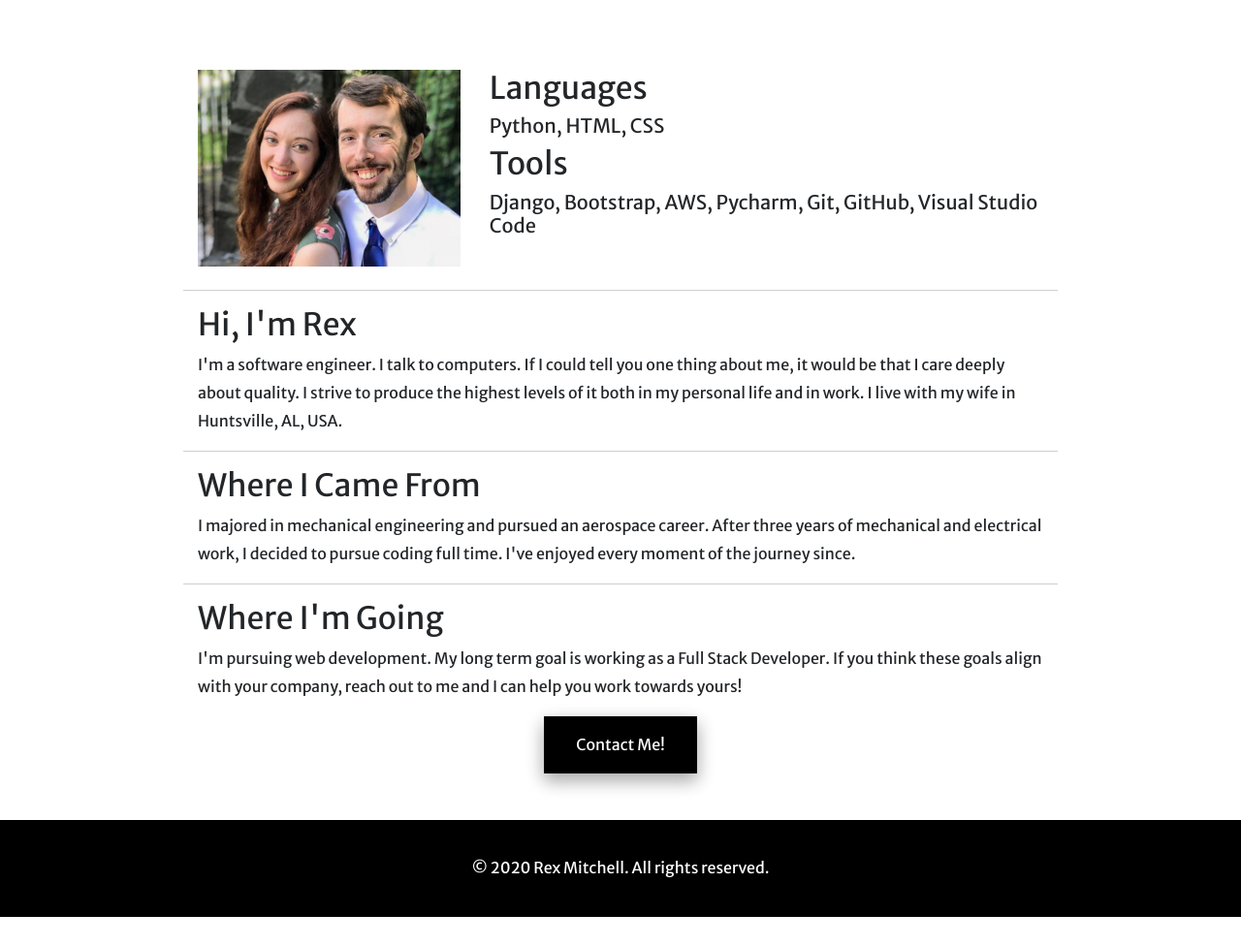
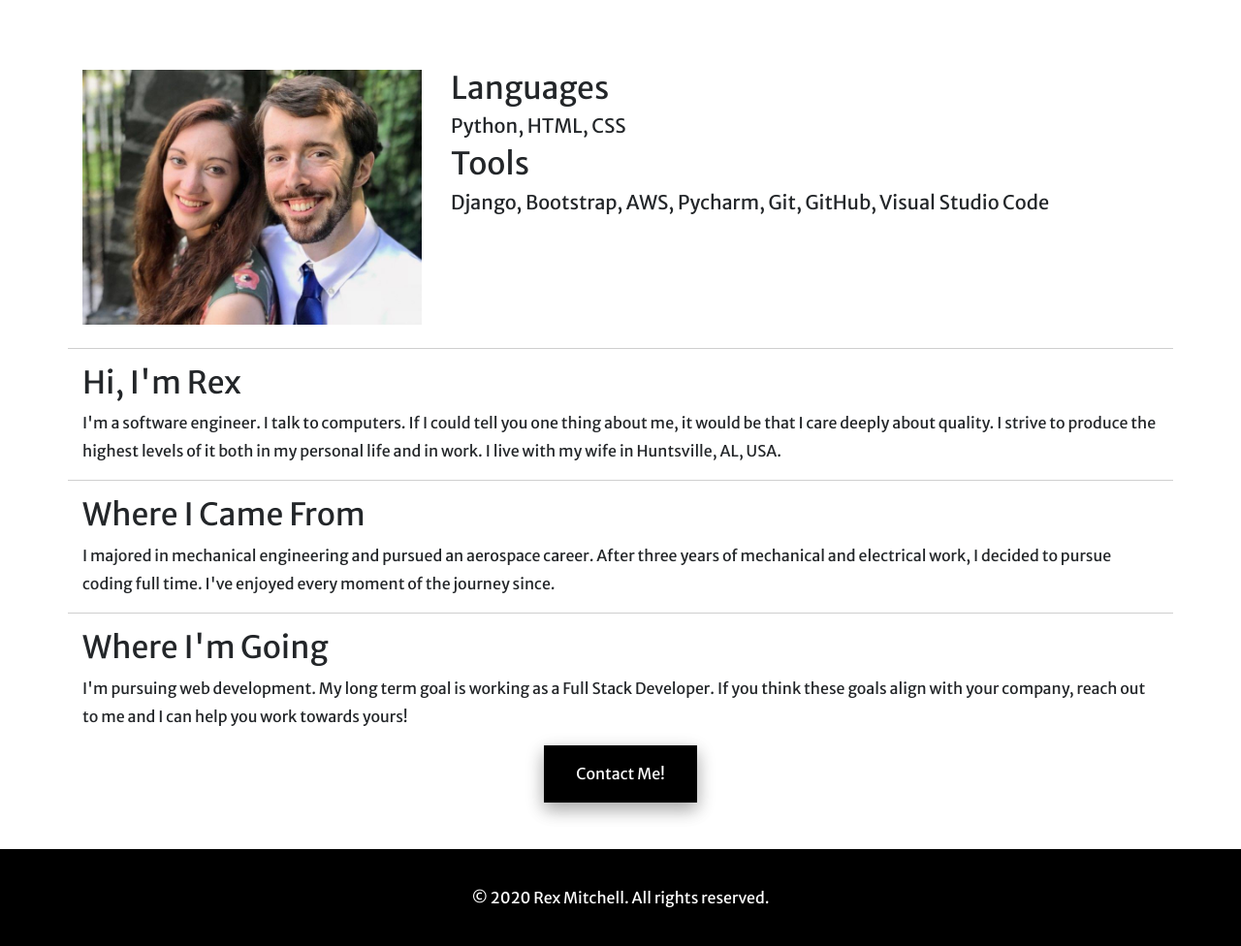
Before and after one commit to RHAM231/My-Django-Website, a Django app: page /about_me/ in a window 1280 px wide. Shown: the part 56-1032 px from the top of the page at 97% size. Before the commit the page ends 1002 px from the top, so only its background shows below. Run offline with Django 3.2, Linux system fonts and the light colour scheme; data comes from the database, SQL or seed files in the repository; tables that the repository leaves empty hold one stand-in row (values such as "Sample post"); some libraries are stand-ins or nearby versions.

Commit message:
Cleaning up comments in code.
Cleaned CSS stylesheet.
Changing indentation on the html to 2 spaces instead of 4

```diff
--- a/my_website/projects/static/projects/style.css
+++ b/my_website/projects/static/projects/style.css
@@ -230,86 +222,12 @@ a uniform hover color when pressed or clicked*/
 }
 
 /**************************************************************************/
-/*ABOUT ME*/
+/*LINK BUTTON, FORM SUBMIT BUTTON*/
 /**************************************************************************/
 
-/* .line-top{
-*//*    width: 1110px;*//*
-    height: 1px;
-    border-bottom: 1px solid black;
-    padding: 25px;
-    margin: 0 auto;
-}
-
-.line-bottom{
-*//*    width: 1110px;*//*
-    height: 1px;
-    border-top: 1px solid black;
-    padding: 25px;
-    margin: 0 auto;
-}*/
-
-@media(max-width:1199px){
-  .line-top, .line-bottom {
-      width: 950px;
-  }
-}
-
-@media(max-width:1023px){
-  .line-top, .line-bottom {
-      width: 900px;
-  }
-}
-
-@media(max-width:767px){
-  .line-top, .line-bottom {
-      width: 400px;
-  }
-}
-
-@media(max-width:479px){
-  .line-top, .line-bottom {
-      width: 340px;
-  }
-}
-
-.p-info {
-  line-height: 1pt;
-}
-
-.profile-img {
-  width: 80%;
-  border:2px;
-  border-color:black;
-  border-style:solid;
-}
-
-.card1 {
-  background:#495C6D;
-  height:480px;
-  width:330px;
-  padding: 25px;
-  margin: 0 auto;
-/*    position: absolute;
-    top: 50%;
-    left: 50%;
-    margin: -240px 0 0 -165px;*/
-}
-
-.card-border {
-  background:#A9AFB3;
-  height:530px;
-  width:380px;
-  margin:auto;
-  border:50px;
-  border-color:#1F85DE;
-}
-
-/**************************************************************************/
-/*LINK BUTTON*/
-/**************************************************************************/
-
-.link-btn {
+/*Sets default styling for all buttons that link to other pages on the
+site and for the contact form submit button.*/
+.link-btn, .frm-btn {
   background-color: #000000;
   border: none;
   color: #FFFFFF;
@@ -322,80 +240,14 @@ a uniform hover color when pressed or clicked*/
   box-shadow: 0 8px 16px 0 rgba(0,0,0,0.2), 0 6px 20px 0 rgba(0,0,0,0.19);
 }
 
-.link-btn:hover {
+/*Sets hover effects for the buttons*/
+.link-btn:hover, .frm-btn:hover {
   background-color: #9AC4E8;
   color: #FFFFFF;
   text-decoration: none;
 }
 
-/**************************************************************************/
-/*CONTACT ME BUTTON*/
-/**************************************************************************/
-
-/*.link-btn {
-  background-color: #000000; *//*#211F1F, #942113, #E7EAED*//*
-  border: none;
-  color: #FFFFFF;
-  padding: 15px 32px;
-  text-align: center;
-  text-decoration: none;
-  display: inline-block;
-  font-size: 16px;
-  width: 152px;
-  height: 55px;
-  box-shadow: 0 8px 16px 0 rgba(0,0,0,0.2), 0 6px 20px 0 rgba(0,0,0,0.19);
-}
-
-.link-btn:hover {
-  background-color: #9AC4E8; *//*#E7EAED, #E2A373*//*
-  color: #FFFFFF; *//*#cccccc, #FF9B3D*//*
-  text-decoration: none;
-  width: 165px;
-  height: 65px;
-}*/
-
-/**************************************************************************/
-/*BUTTONS ON ABOUT ME PAGE*/
-/**************************************************************************/
-
-.abt-btn {
-  border: none;
-  outline: 0;
-  display: inline-block;
-  padding: 8px;
-  color: white;
-  background-color: #232629;
-  text-align: center;
-  cursor: pointer;
-  width: 100%;
-}
-
-.abt-btn:hover {
-  background-color: #555;
-}
-
-/**************************************************************************/
-/*FORM SUBMIT BUTTON*/
-/**************************************************************************/
-
-.frm-btn {
-  background-color: #000000; /*#211F1F, #942113, #E7EAED*/
-  border: none;
-  color: #FFFFFF;
-  padding: 15px 32px;
-  text-decoration: none;
-  display: inline-block;
-  font-size: 16px;
-  width: 150px;
-  box-shadow: 0 8px 16px 0 rgba(0,0,0,0.2), 0 6px 20px 0 rgba(0,0,0,0.19);
-}
-
-.frm-btn:hover {
-  background-color: #9AC4E8;
-  color: #FFFFFF;
-}
-
-/*Removes Bootstrap's default blue outline from the button*/
+/*Removes Bootstrap's default blue outline from the button when clicked*/
 .frm-btn:focus, .frm-btn:active {
    outline: none;
    box-shadow: none;
@@ -656,22 +510,5 @@ footer .footer-link:hover {
 }
 
 /**************************************************************************/
-/*OTHER
+/*END*/
 /**************************************************************************/
-
-
-/*.logo {
-  height: 50px;
-  width: 50px;
-  border-radius: 50%;
-}*/
-
-/* Some left and right padding inside the container */
-.container {
-  padding: 0 16px;
-}
-
-.section-about {
-  width: 100%; max-width: 1000px;
-  margin: 0 auto;
-}
--- a/my_website/projects/templates/projects/base.html
+++ b/my_website/projects/templates/projects/base.html
@@ -36,9 +36,9 @@
 <!-- Applies custom internet tab titles based on the title provided in each page view function's context.
  See views.py under the projects app -->
   {% if title %}
-      <title>{{ title }} | Rex Mitchell</title>
+    <title>{{ title }} | Rex Mitchell</title>
   {% else %}
-      <title>Rex Mitchell</title>
+    <title>Rex Mitchell</title>
   {% endif %}
 </head>
 
--- a/my_website/projects/templates/projects/portfolio_project.html
+++ b/my_website/projects/templates/projects/portfolio_project.html
@@ -45,7 +45,7 @@
       </section>
       <section class="col-sm-12 col-md-12 col-lg-4 py-2 my-auto">
         <div class="row">
-<!--                No line between the input tag and the label tag
+<!--      No line between the input tag and the label tag
           to avoid a undesired hover effect with the link-->
           <div class="col-sm-12 col-md-4 col-lg-12">
           <div class="row py-2 justify-content-center">
--- a/my_website/projects/templates/projects/project2.html
+++ b/my_website/projects/templates/projects/project2.html
@@ -4,7 +4,7 @@
 {% block content %}
 
 <div>
-    <a> some text about the project2</a>
+  <a> some text about the project2</a>
 </div>
 
 
--- a/my_website/projects/templates/projects/project3.html
+++ b/my_website/projects/templates/projects/project3.html
@@ -3,9 +3,9 @@
 
 {% block content %}
 
-      <div>
-        <a> some text about the project3</a>
-      </div>
+<div>
+  <a> some text about the project3</a>
+</div>
 
 
 {% endblock content %}
```
Also changed, not shown: other parts of my_website/projects/static/projects/style.css (+54 -60 lines), my_website/projects/templates/projects/about_me.html (indentation only). Lines whose indentation alone changed are shown as unchanged.
